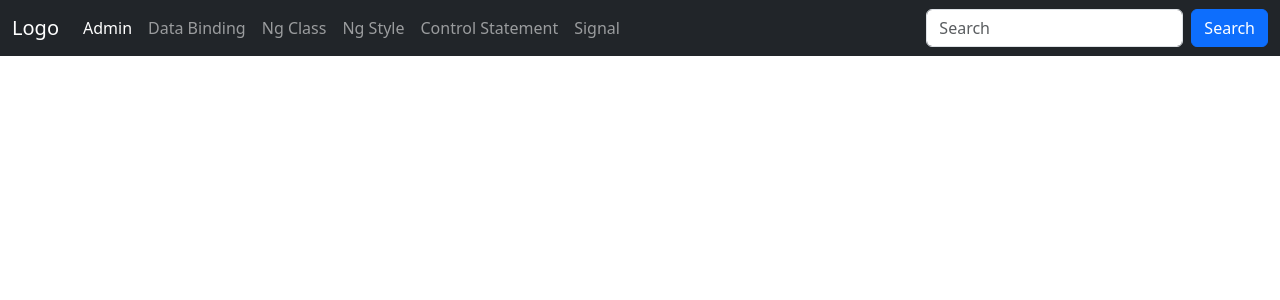
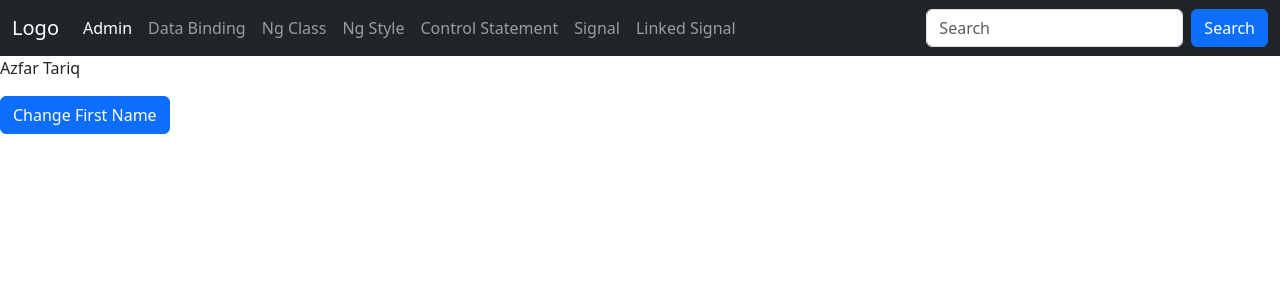
Before and after one commit to Azfar-Tariq/angular19, an Angular app: page /linked-signal in a window 1280 px wide. Before the commit this address led to /. Shown: the top 300 px of the page. Built offline with nearby package versions, Linux system fonts and the light colour scheme.

Commit message:
linked signal done

```diff
--- a/src/app/app.component.html
+++ b/src/app/app.component.html
@@ -31,6 +31,9 @@
         <li class="nav-item">
           <a class="nav-link" [routerLink]="'signal'">Signal</a>
         </li>
+        <li class="nav-item">
+          <a class="nav-link" [routerLink]="'linked-signal'">Linked Signal</a>
+        </li>
       </ul>
       <form class="d-flex">
         <input class="form-control me-2" type="text" placeholder="Search" />
--- a/src/app/app.routes.ts
+++ b/src/app/app.routes.ts
@@ -5,6 +5,7 @@ import { NgClassComponent } from './components/ng-class/ng-class.component';
 import { NgStyleComponent } from './components/ng-style/ng-style.component';
 import { ControlStatementComponent } from './components/control-statement/control-statement.component';
 import { SignalComponent } from './components/signal/signal.component';
+import { LinkedSignalComponent } from './components/linked-signal/linked-signal.component';
 
 export const routes: Routes = [
   {
@@ -36,4 +37,8 @@ export const routes: Routes = [
     path: 'signal',
     component: SignalComponent,
   },
+  {
+    path: 'linked-signal',
+    component: LinkedSignalComponent,
+  },
 ];
--- /dev/null
+++ b/src/app/components/linked-signal/linked-signal.component.html
@@ -0,0 +1,5 @@
+<p>{{ fullName() }}</p>
+
+<button class="btn btn-primary" (click)="changeName()">
+  Change First Name
+</button>
--- /dev/null
+++ b/src/app/components/linked-signal/linked-signal.component.ts
@@ -0,0 +1,18 @@
+import { Component, linkedSignal, signal } from '@angular/core';
+
+@Component({
+  selector: 'app-linked-signal',
+  imports: [],
+  templateUrl: './linked-signal.component.html',
+  styleUrl: './linked-signal.component.css',
+})
+export class LinkedSignalComponent {
+  firstName = signal<String>('Azfar');
+  lastName = signal<String>('Tariq');
+
+  fullName = linkedSignal(() => `${this.firstName()} ${this.lastName()}`);
+
+  changeName() {
+    this.firstName.set('John');
+  }
+}
```
Also changed, not shown: src/app/components/linked-signal/linked-signal.component.css (added), 1 other file (tests, documents, lock files or other folders).
